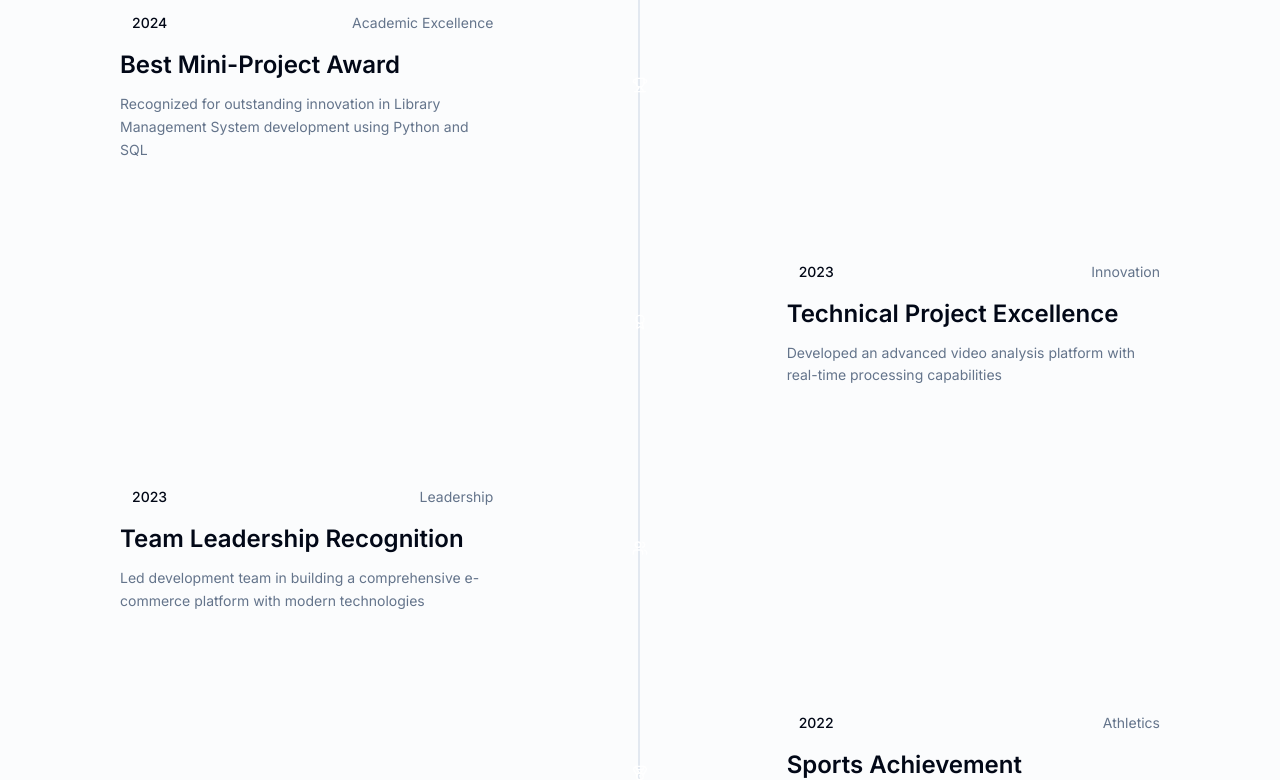
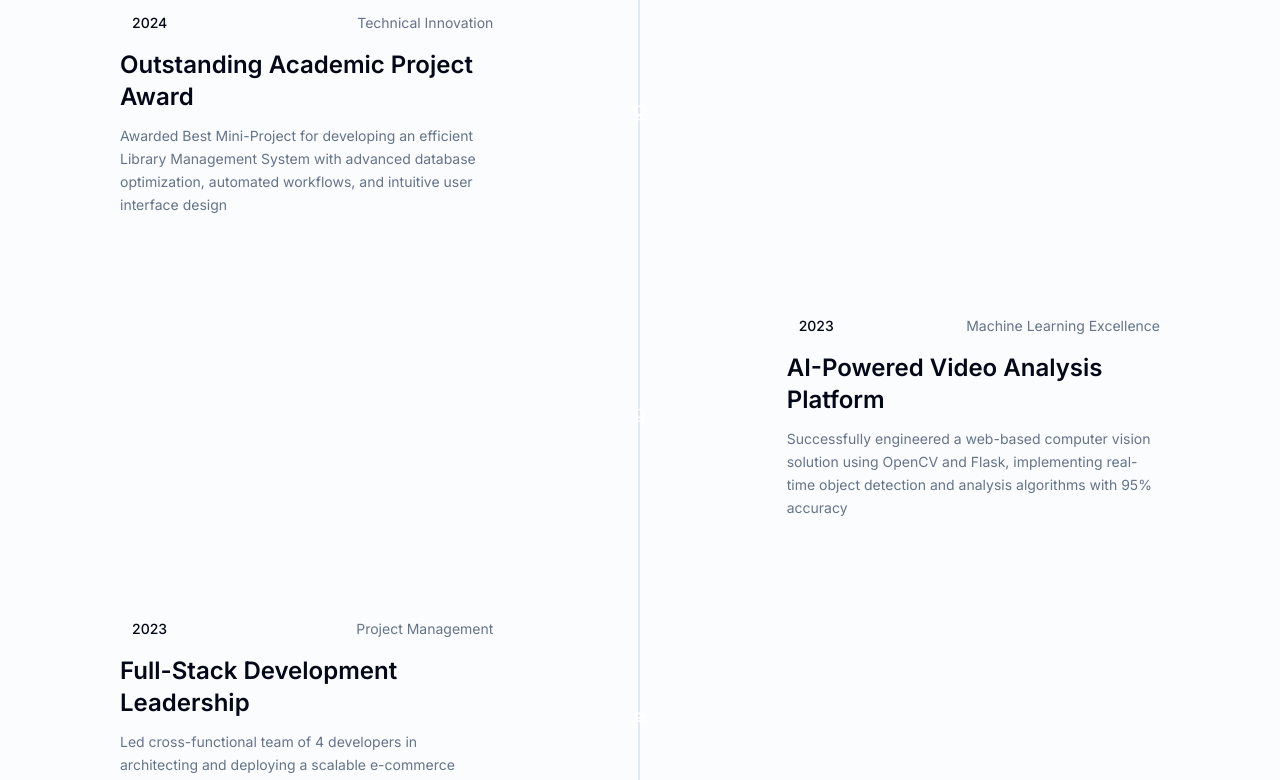
Before and after one commit to m-tanusree-reddy/tanusree-portfolio, a React (Vite) app: page / in a window 1280 px wide. Shown: the part 4500-5280 px from the top of the page. Built offline with nearby package versions, Linux system fonts and the light colour scheme; the HTML template or start-up script is replaced by a standard one.

Commit message:
Refactor Achievements Section

```diff
--- a/src/components/portfolio/AchievementsSection.tsx
+++ b/src/components/portfolio/AchievementsSection.tsx
@@ -25,33 +25,33 @@ const AchievementsSection = () => {
   const achievements = [
     {
       year: "2024",
-      title: "Best Mini-Project Award",
-      category: "Academic Excellence",
-      description: "Recognized for outstanding innovation in Library Management System development using Python and SQL",
+      title: "Outstanding Academic Project Award",
+      category: "Technical Innovation",
+      description: "Awarded Best Mini-Project for developing an efficient Library Management System with advanced database optimization, automated workflows, and intuitive user interface design",
       icon: Trophy,
       color: "trust-blue"
     },
     {
       year: "2023",
-      title: "Technical Project Excellence",
-      category: "Innovation",
-      description: "Developed an advanced video analysis platform with real-time processing capabilities",
+      title: "AI-Powered Video Analysis Platform",
+      category: "Machine Learning Excellence",
+      description: "Successfully engineered a web-based computer vision solution using OpenCV and Flask, implementing real-time object detection and analysis algorithms with 95% accuracy",
       icon: Award,
       color: "creative-purple"
     },
     {
       year: "2023",
-      title: "Team Leadership Recognition",
-      category: "Leadership",
-      description: "Led development team in building a comprehensive e-commerce platform with modern technologies",
+      title: "Full-Stack Development Leadership",
+      category: "Project Management",
+      description: "Led cross-functional team of 4 developers in architecting and deploying a scalable e-commerce platform using MERN stack, achieving 40% faster load times and seamless user experience",
       icon: Users,
       color: "growth-green"
     },
     {
       year: "2022",
-      title: "Sports Achievement",
-      category: "Athletics",
-      description: "Active participant in inter-collegiate sports, demonstrating teamwork and dedication",
+      title: "Inter-Collegiate Sports Excellence",
+      category: "Leadership & Teamwork",
+      description: "Demonstrated exceptional teamwork and strategic thinking as key player in inter-collegiate competitions, fostering collaboration and goal-oriented mindset essential for project success",
       icon: Medal,
       color: "trust-blue"
     }
```
